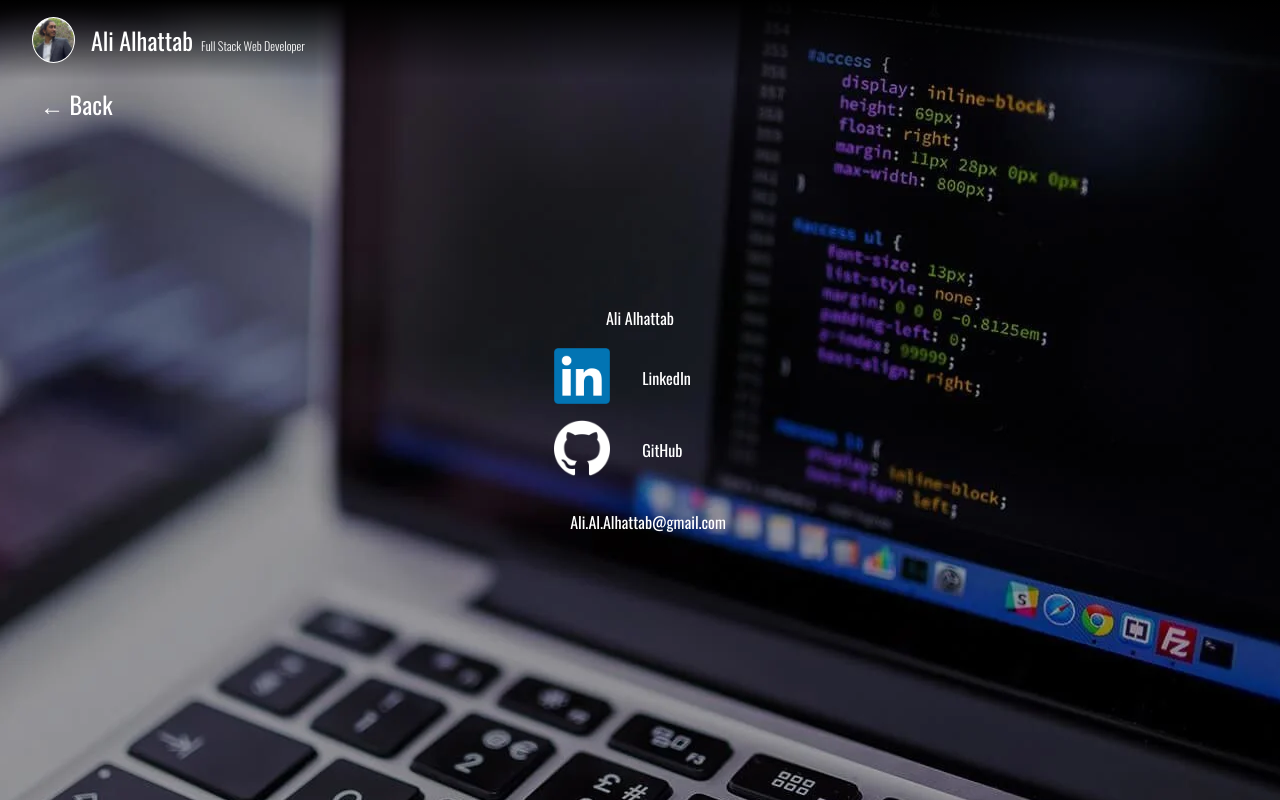
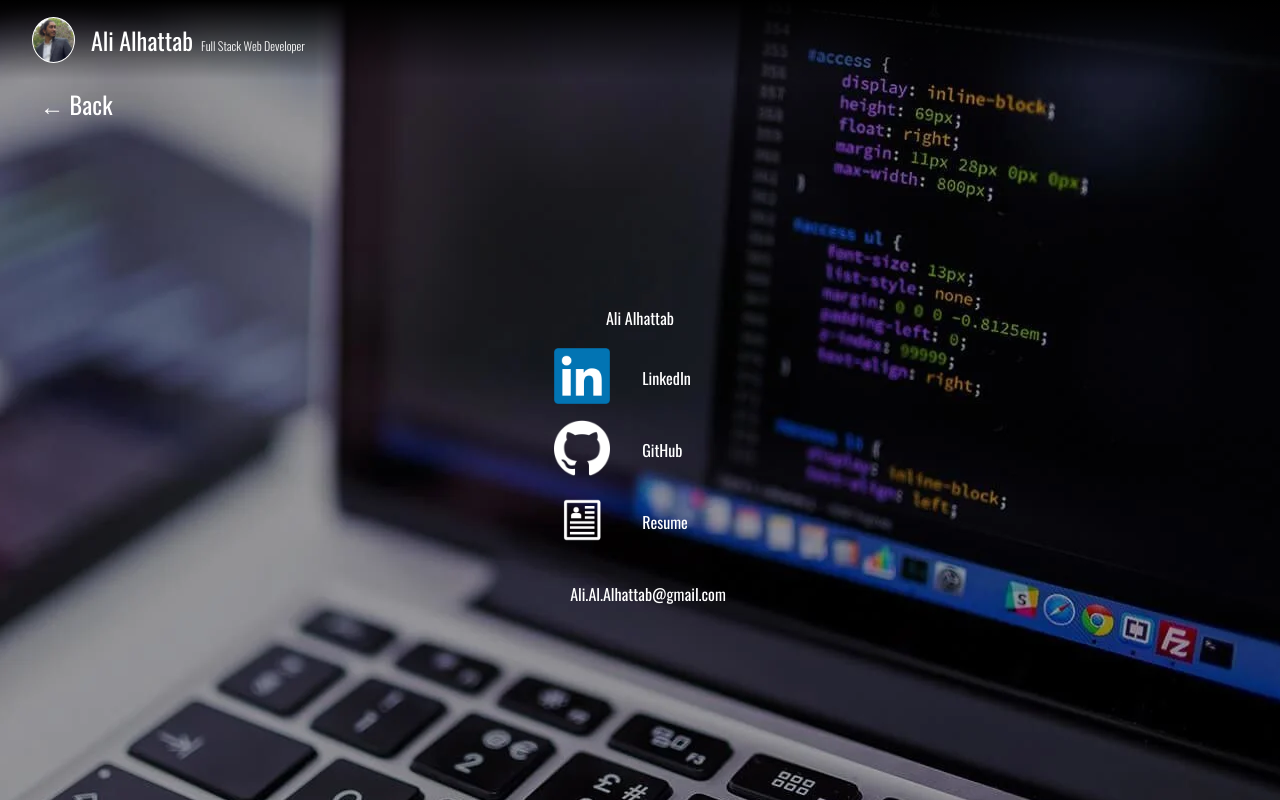
Before and after one commit to AliAlhattab/Ali-Alhattab-Portfolio, a React (Create React App) app: page /contact in a window 1280 px wide. Built offline with nearby package versions, Linux system fonts and the light colour scheme.

Commit message:
edited resume and added resume to contacts

```diff
--- a/src/components/Contact/Contact.js
+++ b/src/components/Contact/Contact.js
@@ -2,6 +2,8 @@ import React from "react";
 import './Contact.scss'
 import linkedin from '../../assets/images/linkedin.png'
 import github from '../../assets/images/github.png'
+import resume from '../../assets/images/resume.png'
+import resumelink from '../../assets/pdf/Ali-Alhattab-Resume.pdf'
 
 function Contact() {
   return (
@@ -20,6 +22,12 @@ function Contact() {
         <p className="contact__text">GitHub</p>
       </div>
       </a>
+      <a className="contact__link"  href={resumelink} target='blank'>
+      <div className="contact__group">
+        <img className="contact__image2" src={resume} alt='Resume Logo'/>
+        <p className="contact__text">Resume</p>
+      </div>
+      </a>
       <p className="contact__text">Ali.Al.Alhattab@gmail.com</p>
       </div>
     </section>
--- a/src/components/Projects/Projects.js
+++ b/src/components/Projects/Projects.js
@@ -8,8 +8,8 @@ function Projects() {
     <section className='projects'>
         <div className='projects__group1'>
         <video className='projects__video' controls src='https://d3enjmme2vbs8a.cloudfront.net/officequiz.mp4' type='video/mp4'/>
-        <p className='projects__text'>This is a full-stack quiz game based on the show The Office. The application stores players and their scores in MySQL database
-        and then displays their scores from highest to lowest in the leadersboard page to allow for a more competitive feeling to the quiz. </p>
+        <p className='projects__text'>This is a full-stack quiz game based on the show The Office. The application stores the player's name and score in MySQL database and
+        then display them from highest to lowest on the leaderboard page to allow for a more competitive feeling to the quiz. </p>
         </div>
         <div className='projects__group2'>
             <p className='projects__text'>This project is a web developer freelancing website that allows you to find or look for freelance web developer work.
```
Also changed, not shown: src/assets/images/resume.png (added), 1 other file (tests, documents, lock files or other folders).
